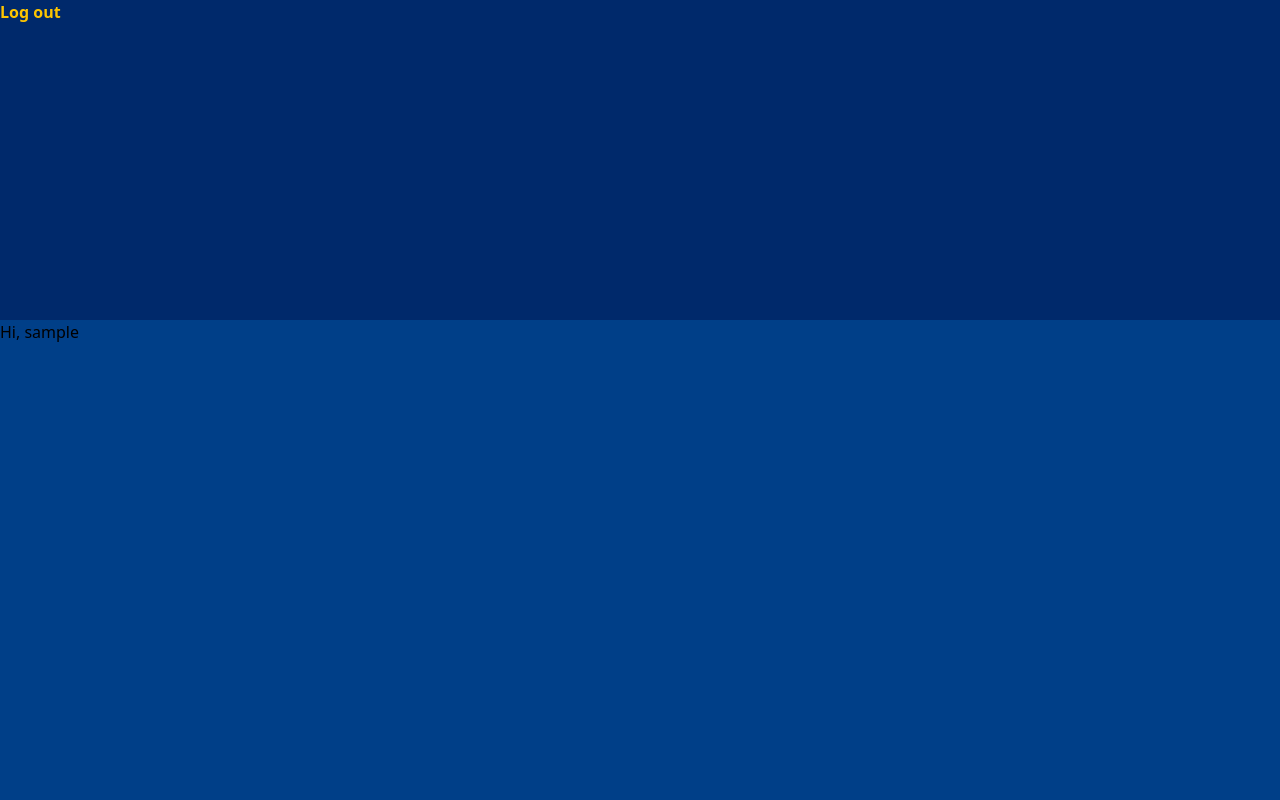
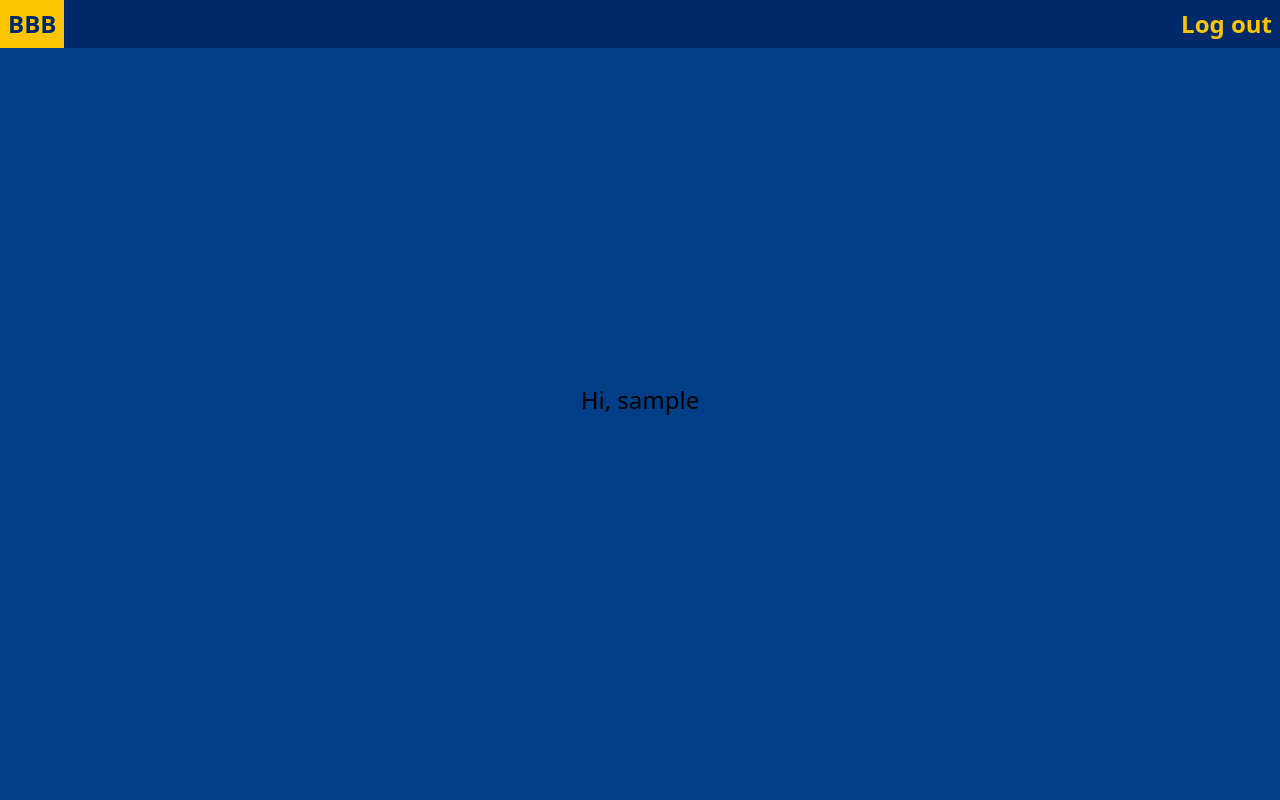
Before and after one commit to Brett-Tanner/budgeting_site, a Django app: page / in a window 1280 px wide. Run offline with Django 5.2, Linux system fonts and the light colour scheme; the visitor is signed in with stand-in values (Sample User, id 1).

Commit message:
Add navbar & auth/unauth templates

```diff
--- a/static/css/style.css
+++ b/static/css/style.css
@@ -581,8 +581,27 @@ input:not([type=submit]):focus-visible {
   color: rgb(0 63 136 / var(--tw-text-opacity));
 }
 
+.main_nav_link {
+  padding: 0.5rem;
+}
+
+.main_nav_link:hover {
+  --tw-bg-opacity: 1;
+  background-color: rgb(253 197 0 / var(--tw-bg-opacity));
+  --tw-text-opacity: 1;
+  color: rgb(0 41 107 / var(--tw-text-opacity));
+}
+
 .static {
   position: static;
+}
+
+.fixed {
+  position: fixed;
+}
+
+.top-0 {
+  top: 0px;
 }
 
 .block {
@@ -593,24 +612,28 @@ input:not([type=submit]):focus-visible {
   display: flex;
 }
 
-.h-80 {
-  height: 20rem;
+.h-12 {
+  height: 3rem;
 }
 
 .h-screen {
   height: 100vh;
 }
 
-.w-\[20vw\] {
-  width: 20vw;
-}
-
 .w-full {
   width: 100%;
 }
 
+.w-screen {
+  width: 100vw;
+}
+
 .flex-grow {
   flex-grow: 1;
+}
+
+.cursor-pointer {
+  cursor: pointer;
 }
 
 .flex-col {
@@ -623,6 +646,10 @@ input:not([type=submit]):focus-visible {
 
 .justify-center {
   justify-content: center;
+}
+
+.justify-between {
+  justify-content: space-between;
 }
 
 .gap-1 {
@@ -664,10 +691,6 @@ input:not([type=submit]):focus-visible {
   background-color: rgb(0 63 136 / var(--tw-bg-opacity));
 }
 
-.p-3 {
-  padding: 0.75rem;
-}
-
 .p-5 {
   padding: 1.25rem;
 }
@@ -691,11 +714,6 @@ input:not([type=submit]):focus-visible {
   line-height: 1.5rem;
 }
 
-.text-sm {
-  font-size: 0.875rem;
-  line-height: 1.25rem;
-}
-
 .text-xs {
   font-size: 0.75rem;
   line-height: 1rem;
@@ -714,3 +732,9 @@ input:not([type=submit]):focus-visible {
   --tw-text-opacity: 1;
   color: rgb(248 113 113 / var(--tw-text-opacity));
 }
+
+@media (min-width: 768px) {
+  .md\:w-\[20vw\] {
+    width: 20vw;
+  }
+}
--- a/static/css/tailwind.css
+++ b/static/css/tailwind.css
@@ -16,4 +16,8 @@
 	.btn-primary {
 		@apply border-light-gold text-neutral-gold hover:bg-neutral-gold hover:text-neutral-blue
 	}
+
+	.main_nav_link {
+		@apply p-2 hover:bg-neutral-gold hover:text-dark-blue
+	}
 }
--- a/templates/base.html
+++ b/templates/base.html
@@ -13,7 +13,7 @@
         <link href={% static 'css/style.css' %} rel="stylesheet">
     </head>
     <body class="bg-neutral-blue">
-        {% block content %}
-        {% endblock content %}
+        {% block template %}
+        {% endblock template %}
     </body>
 </html>
--- a/templates/home.html
+++ b/templates/home.html
@@ -1,16 +1,11 @@
-{% extends 'base.html' %}
+{% extends 'unauthenticated.html' %}
 {% block content %}
     {% if user.is_authenticated %}
-        <nav class="h-80 bg-dark-blue font-bold text-neutral-gold">
-            <form action="{% url 'logout' %}" method="post">
-                {% csrf_token %}
-                <input type="submit" value="Log out">
-            </form>
-        </nav>
+        {% include 'nav.html' %}
         <h1>Hi, {{ user.username }}</h1>
     {% else %}
         <main class="flex h-screen items-center justify-center">
-            <div class="flex w-[20vw] flex-col items-center gap-3 text-center text-3xl font-bold text-neutral-gold">
+            <div class="flex flex-col items-center gap-3 text-center text-3xl font-bold text-neutral-gold md:w-[20vw]">
                 <a href="{% url 'login' %}" class="btn btn-primary w-full">Log in</a>
                 <div class="flex w-full items-center gap-1">
                     <hr class="flex-grow border-2 border-neutral-gold">
--- /dev/null
+++ b/templates/nav.html
@@ -0,0 +1,8 @@
+<nav class="fixed top-0 flex h-12 w-screen items-center justify-between gap-3 bg-dark-blue font-bold text-neutral-gold">
+	<a href="{% url 'home' %}" class="main_nav_link">BBB</a>
+	<div class="flex-grow"></div>
+	<form action="{% url 'logout' %}" method="post">
+		{% csrf_token %}
+		<input type="submit" value="Log out" aria-label="Log out" class="main_nav_link cursor-pointer">
+	</form>
+</nav>
--- a/templates/registration/login.html
+++ b/templates/registration/login.html
@@ -1,4 +1,4 @@
-{% extends 'base.html' %}
+{% extends 'unauthenticated.html' %}
 {% block title %}BBB | Login{% endblock %}
 {% block content %}
     <main class="flex h-screen items-center justify-center text-center text-2xl">
--- a/templates/registration/signup.html
+++ b/templates/registration/signup.html
@@ -1,4 +1,4 @@
-{% extends 'base.html' %}
+{% extends 'unauthenticated.html' %}
 {% block title %}BBB | Sign Up{% endblock %}
 {% block content %}
     <main class="flex h-screen items-center justify-center">
--- /dev/null
+++ b/templates/unauthenticated.html
@@ -0,0 +1,7 @@
+{% extends 'base.html' %}
+{% block template %}
+    <main class="flex h-screen items-center justify-center text-center text-2xl">
+        {% block content %}
+        {% endblock content %}
+    </main>
+{% endblock template %}
```
Also changed, not shown: templates/authenticated.html (added, +8 -0 lines).
